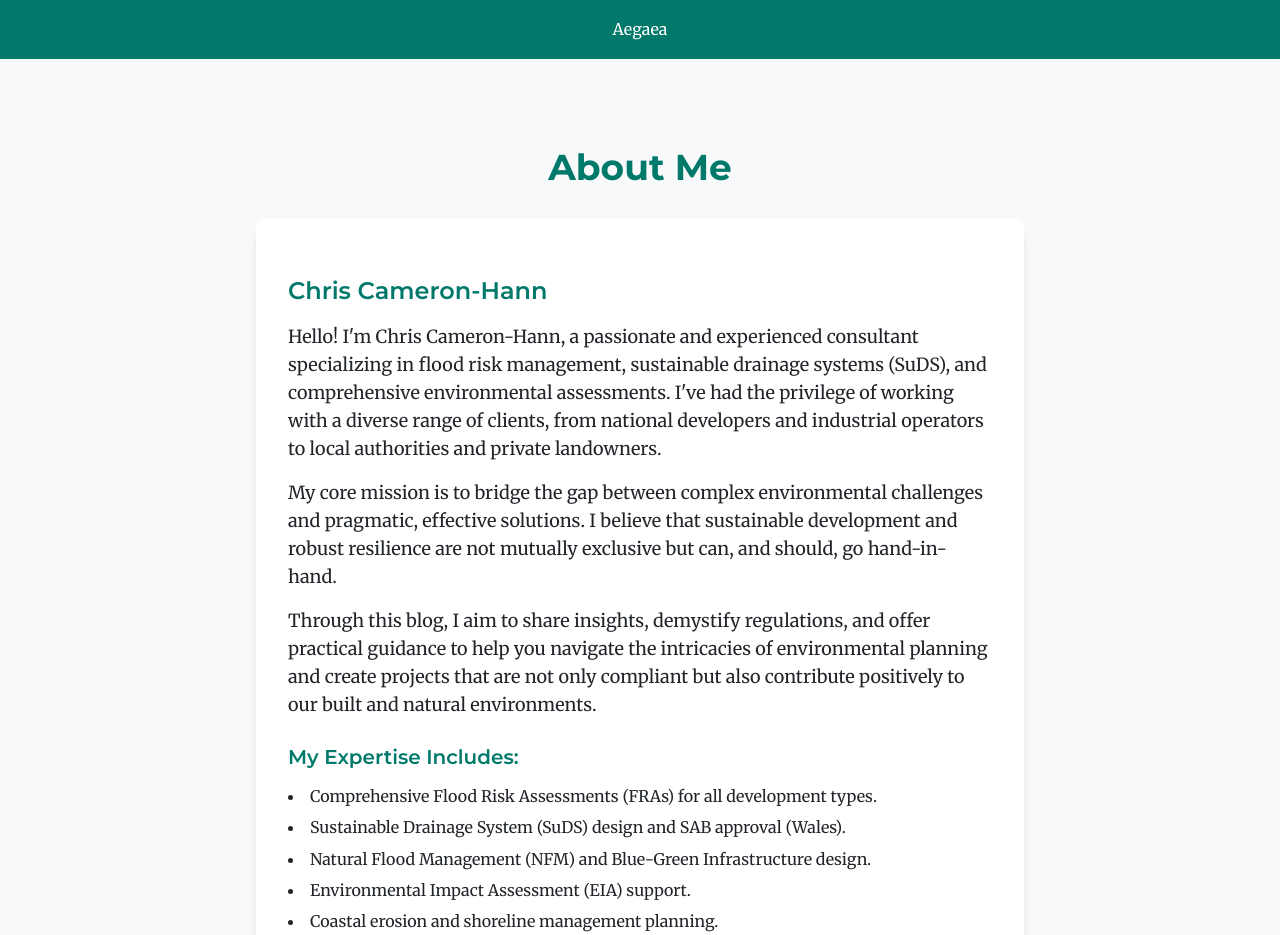
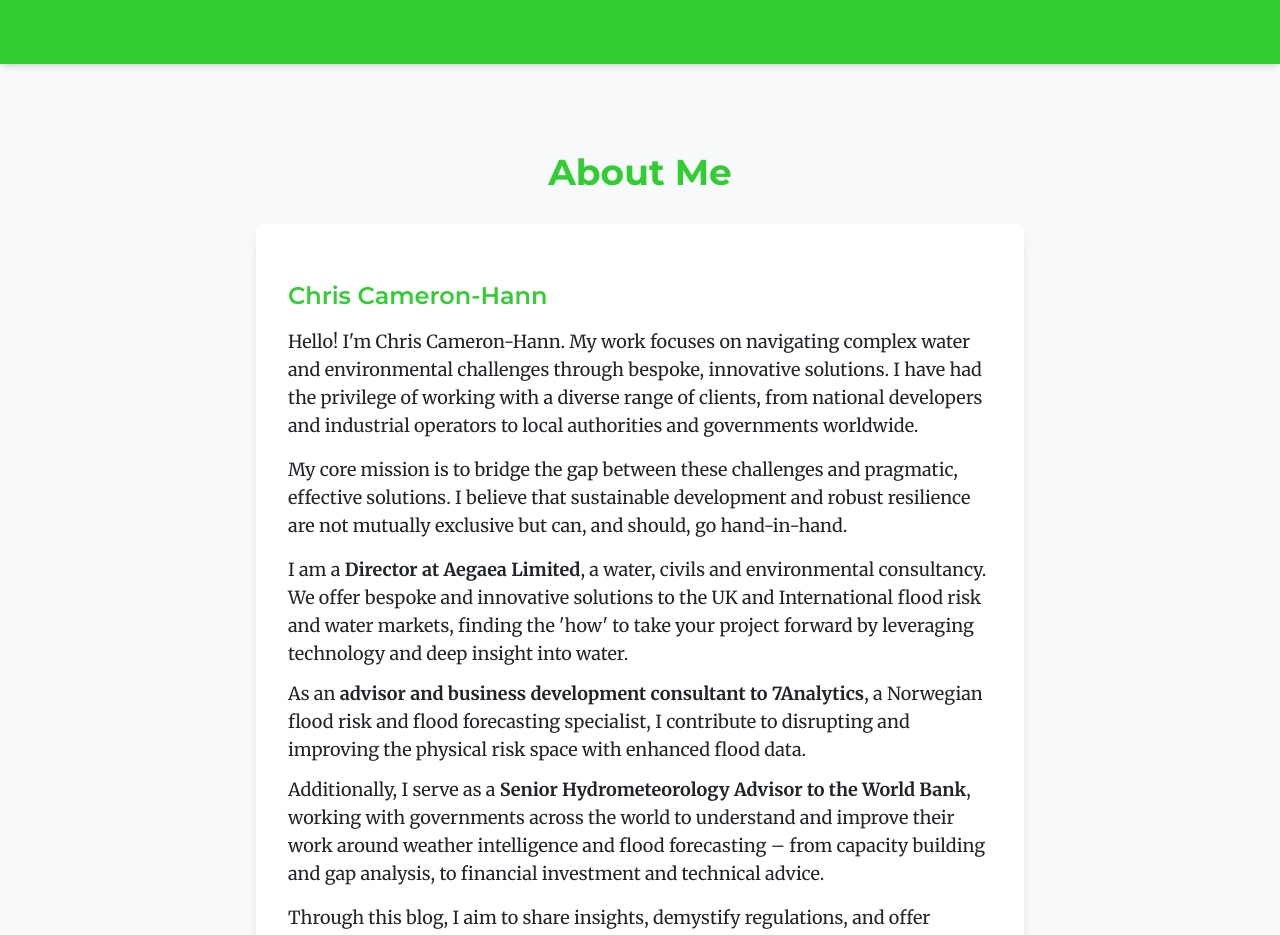
Before and after one commit to camerhann/camerhann.github.io, a Next.js app: page /about in a window 1280 px wide. Shown: the top 935 px of the page. Built offline with nearby package versions, Linux system fonts and the light colour scheme.

Commit message:
Feat: Update About page, enhance Navbar, and implement new color theme

```diff
--- a/app/(main)/about/page.tsx
+++ b/app/(main)/about/page.tsx
@@ -1,9 +1,10 @@
 import type { Metadata } from 'next';
 import Image from 'next/image'; // Optional: if you want to use next/image
+import Link from 'next/link';
 
 export const metadata: Metadata = {
   title: 'About Chris Cameron-Hann - Flood & Environmental Expertise',
-  description: 'Learn more about Chris Cameron-Hann, an expert in flood risk, drainage, and environmental consulting dedicated to building resilient futures. Founder of Aegaea, Senior Hydromet Adviser at the World Bank, and SVP Business Development at 7Analytics.',
+  description: 'Learn more about Chris Cameron-Hann, an expert in flood risk, drainage, and environmental consulting dedicated to building resilient futures. Director at Aegaea, Senior Hydromet Adviser at the World Bank, and consultant to 7Analytics.',
 };
 
 export default function AboutPage() {
@@ -27,11 +28,24 @@
 
         <h2 className="text-2xl font-semibold font-sans text-brand-teal mb-4">Chris Cameron-Hann</h2>
         <p className="text-lg text-brand-text-dark mb-4">
-          Hello! I'm Chris Cameron-Hann, a passionate and experienced consultant specializing in flood risk management, sustainable drainage systems (SuDS), and comprehensive environmental assessments. I've had the privilege of working with a diverse range of clients, from national developers and industrial operators to local authorities and private landowners.
+          Hello! I'm Chris Cameron-Hann. My work focuses on navigating complex water and environmental challenges through bespoke, innovative solutions. I have had the privilege of working with a diverse range of clients, from national developers and industrial operators to local authorities and governments worldwide.
         </p>
         <p className="text-lg text-brand-text-dark mb-4">
-          My core mission is to bridge the gap between complex environmental challenges and pragmatic, effective solutions. I believe that sustainable development and robust resilience are not mutually exclusive but can, and should, go hand-in-hand.
+          My core mission is to bridge the gap between these challenges and pragmatic, effective solutions. I believe that sustainable development and robust resilience are not mutually exclusive but can, and should, go hand-in-hand.
         </p>
+
+        <div className="text-lg text-brand-text-dark mb-4 space-y-3">
+          <p>
+            I am a <strong>Director at Aegaea Limited</strong>, a water, civils and environmental consultancy. We offer bespoke and innovative solutions to the UK and International flood risk and water markets, finding the 'how' to take your project forward by leveraging technology and deep insight into water.
+          </p>
+          <p>
+            As an <strong>advisor and business development consultant to 7Analytics</strong>, a Norwegian flood risk and flood forecasting specialist, I contribute to disrupting and improving the physical risk space with enhanced flood data.
+          </p>
+          <p>
+            Additionally, I serve as a <strong>Senior Hydrometeorology Advisor to the World Bank</strong>, working with governments across the world to understand and improve their work around weather intelligence and flood forecasting – from capacity building and gap analysis, to financial investment and technical advice.
+          </p>
+        </div>
+
         <p className="text-lg text-brand-text-dark mb-4">
           Through this blog, I aim to share insights, demystify regulations, and offer practical guidance to help you navigate the intricacies of environmental planning and create projects that are not only compliant but also contribute positively to our built and natural environments.
         </p>
@@ -45,16 +59,17 @@
           <li>Coastal erosion and shoreline management planning.</li>
           <li>Environmental permitting and compliance.</li>
           <li>Climate change adaptation strategies for developments.</li>
+          <li>Weather intelligence and flood forecasting capacity building.</li>
+          <li>Financial investment and technical advice for hydromet services.</li>
         </ul>
 
         <p className="text-lg text-brand-text-dark mb-4">
-          Currently, I am the Founder of Aegaea, a Senior Hydromet Adviser at the World Bank, and SVP Business Development at 7Analytics. I'm always keen to connect with like-minded professionals and those looking to build more resilient and sustainable futures.
+          I'm always keen to connect with like-minded professionals and those looking to build more resilient and sustainable futures.
         </p>
 
-        {/* Optional: Link to LinkedIn or professional profile */}
-        {/* <Link href="https://www.linkedin.com/in/yourprofile" target="_blank" rel="noopener noreferrer" className="btn btn-outline border-brand-teal text-brand-teal hover:bg-brand-teal hover:text-white mt-4">
+        <Link href="https://www.linkedin.com/in/chris-cameron-hann/" target="_blank" rel="noopener noreferrer" className="btn btn-outline border-brand-teal text-brand-teal hover:bg-brand-teal hover:text-white mt-4">
           Connect on LinkedIn
-        </Link> */}
+        </Link>
       </div>
     </div>
   );
--- a/components/layout/Navbar.tsx
+++ b/components/layout/Navbar.tsx
@@ -1,8 +1,27 @@
 import React from 'react';
+import Link from 'next/link';
 
 const Navbar = () => (
-  <nav className="w-full bg-brand-teal text-white p-4 text-center">
-    <span>Aegaea</span>
+  <nav className="w-full bg-brand-teal text-white p-4 shadow-md">
+    <div className="container mx-auto flex justify-between items-center">
+      <Link href="/" className="text-2xl font-bold hover:text-gray-200 transition-colors">
+        Aegaea
+      </Link>
+      <div className="space-x-4">
+        <Link href="/" className="hover:text-gray-200 transition-colors">
+          Home
+        </Link>
+        <Link href="/blog" className="hover:text-gray-200 transition-colors">
+          Blog
+        </Link>
+        <Link href="/about" className="hover:text-gray-200 transition-colors">
+          About
+        </Link>
+        <Link href="/contact" className="hover:text-gray-200 transition-colors">
+          Contact
+        </Link>
+      </div>
+    </div>
   </nav>
 );
 
--- a/tailwind.config.js
+++ b/tailwind.config.js
@@ -7,8 +7,8 @@
   theme: {
     extend: {
       colors: {
-        'brand-teal': '#00796B',        // Primary Bold
-        'brand-teal-light': '#4DB6AC', // Lighter accent for hover/secondary elements
+        'brand-teal': '#32CD32',        // Primary Lime Green
+        'brand-teal-light': '#FF1493', // Secondary Deep Pink (Complimentary)
         'brand-text-dark': '#212529',   // Main body text
         'brand-text-light': '#6C757D',  // Meta text, secondary info
         'brand-bg-light': '#F8F9FA',    // Main background
@@ -60,8 +60,8 @@
     themes: [
       {
         mytheme: {
-          "primary": "#00796B",        // brand-teal
-          "secondary": "#4DB6AC",      // brand-teal-light
+          "primary": "#32CD32",        // Lime Green
+          "secondary": "#FF1493",      // Deep Pink
           "accent": "#B08D57",         // Muted Gold (example)
           "neutral": "#212529",       // brand-text-dark
           "base-100": "#F8F9FA",      // brand-bg-light
```
